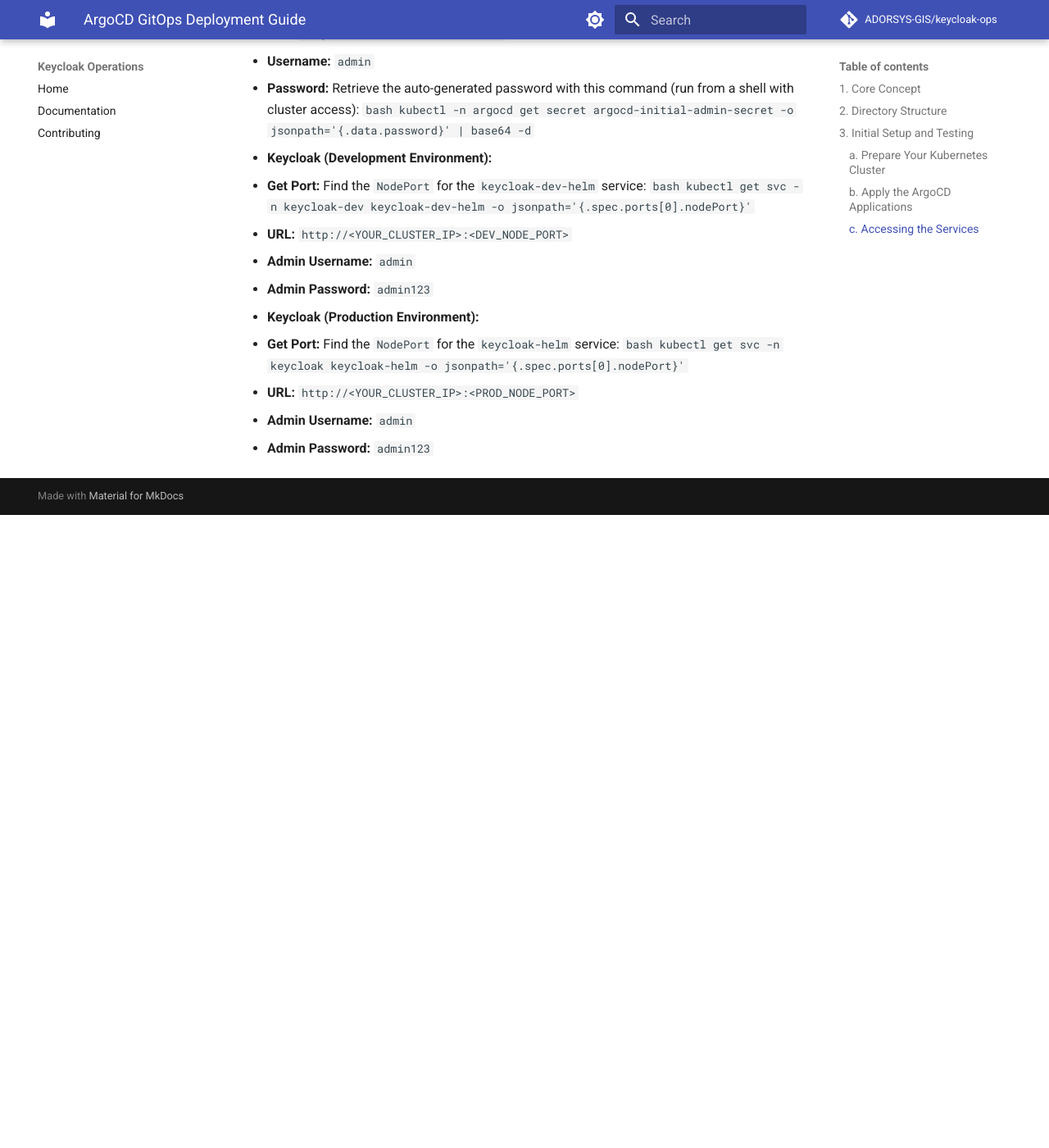
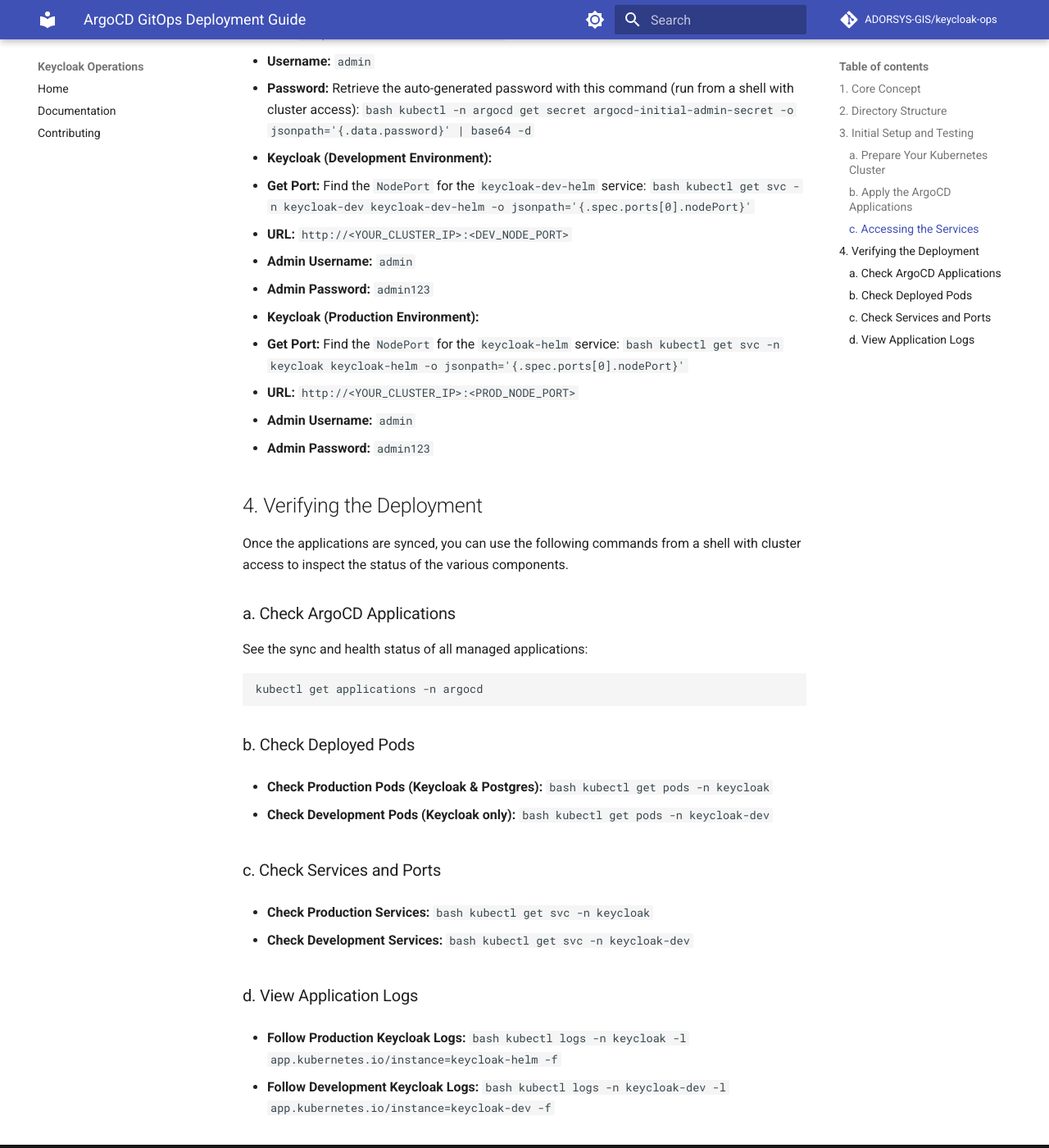
Before and after one commit to JOELNATHAN544/keycloak-ops, an MkDocs documentation site: the page built from docs/ARGOCD_GITOPS_GUIDE.md, in a window 1280 px wide and 1400 px high, scrolled down 2299 px. Shown: the whole window at 82% size. Built offline with MkDocs 1.6.1 and Material for MkDocs 9.7.7, drawn with Linux system fonts in a browser that asks for light colours; comment, search, counter and statistics services are not loaded; before the commit the page ends 2927 px from its top, so only the background shows below that.

Commit message:
docs: add verification command section to ArgoCD guide

````diff
--- a/docs/ARGOCD_GITOPS_GUIDE.md
+++ b/docs/ARGOCD_GITOPS_GUIDE.md
@@ -79,3 +79,51 @@ The services are exposed via `NodePort`. To access them, you will need the IP ad
   - **URL:** `http://<YOUR_CLUSTER_IP>:<PROD_NODE_PORT>`
   - **Admin Username:** `admin`
   - **Admin Password:** `admin123`
+
+## 4. Verifying the Deployment
+
+Once the applications are synced, you can use the following commands from a shell with cluster access to inspect the status of the various components.
+
+### a. Check ArgoCD Applications
+
+See the sync and health status of all managed applications:
+
+```bash
+kubectl get applications -n argocd
+```
+
+### b. Check Deployed Pods
+
+- **Check Production Pods (Keycloak & Postgres):**
+  ```bash
+  kubectl get pods -n keycloak
+  ```
+
+- **Check Development Pods (Keycloak only):**
+  ```bash
+  kubectl get pods -n keycloak-dev
+  ```
+
+### c. Check Services and Ports
+
+- **Check Production Services:**
+  ```bash
+  kubectl get svc -n keycloak
+  ```
+
+- **Check Development Services:**
+  ```bash
+  kubectl get svc -n keycloak-dev
+  ```
+
+### d. View Application Logs
+
+- **Follow Production Keycloak Logs:**
+  ```bash
+  kubectl logs -n keycloak -l app.kubernetes.io/instance=keycloak-helm -f
+  ```
+
+- **Follow Development Keycloak Logs:**
+  ```bash
+  kubectl logs -n keycloak-dev -l app.kubernetes.io/instance=keycloak-dev -f
+  ```
````
